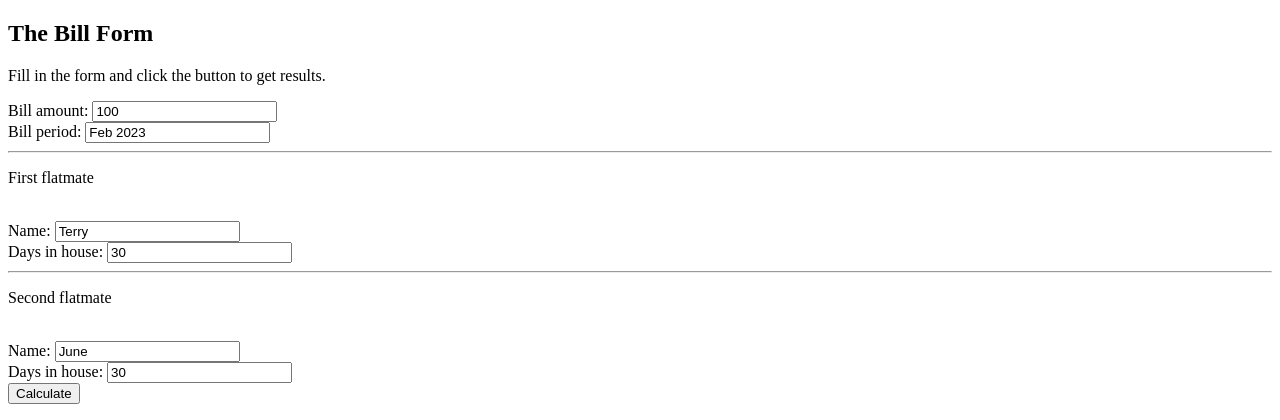
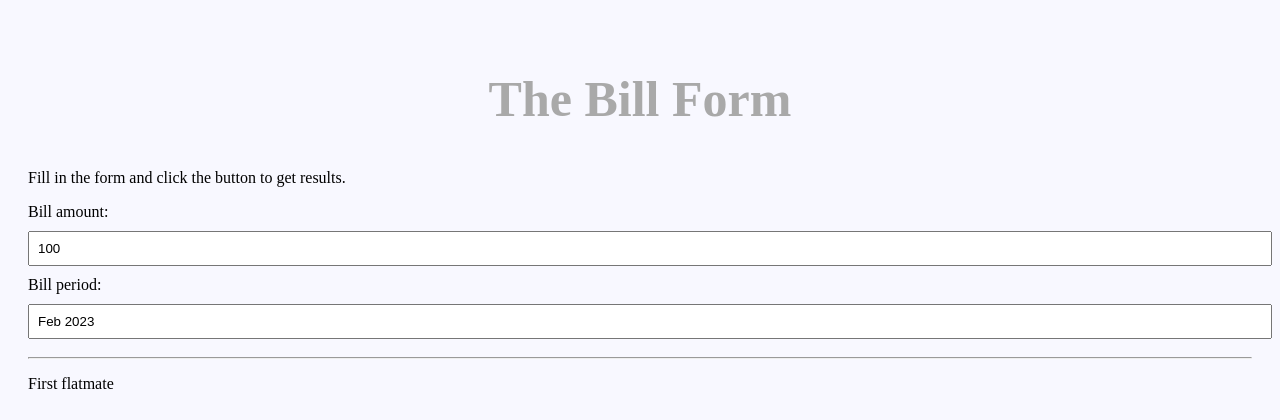
Before and after one commit to chrisbillows/UDEMY-OOP_5-flatmates-bill-web-app, a Flask app: page /bill in a window 1280 px wide. Shown: the top 420 px of the page. Run offline with Flask 2, Linux system fonts and the light colour scheme.

Commit message:
Add basic CSS
Add very basic CSS to bill form. Create index.css.

```diff
--- /dev/null
+++ b/static/index.css
@@ -0,0 +1,5 @@
+h2 {
+    color: darkgrey;
+    text-align: center;
+    font-size: 50px;
+}
--- a/templates/bill_form_page.html
+++ b/templates/bill_form_page.html
@@ -3,6 +3,7 @@
 <head>
     <meta charset="UTF-8">
     <title>Title</title>
+    <link rel="stylesheet" href="static/main.css">
 </head>
 <body>
 <h2>The Bill Form</h2>
--- a/templates/index.html
+++ b/templates/index.html
@@ -3,6 +3,7 @@
 <head>
     <meta charset="UTF-8">
     <title>Title</title>
+    <link rel="stylesheet" href="static/index.css">
 </head>
 <body>
 <h2>Flatmates' Bill</h2>
```
